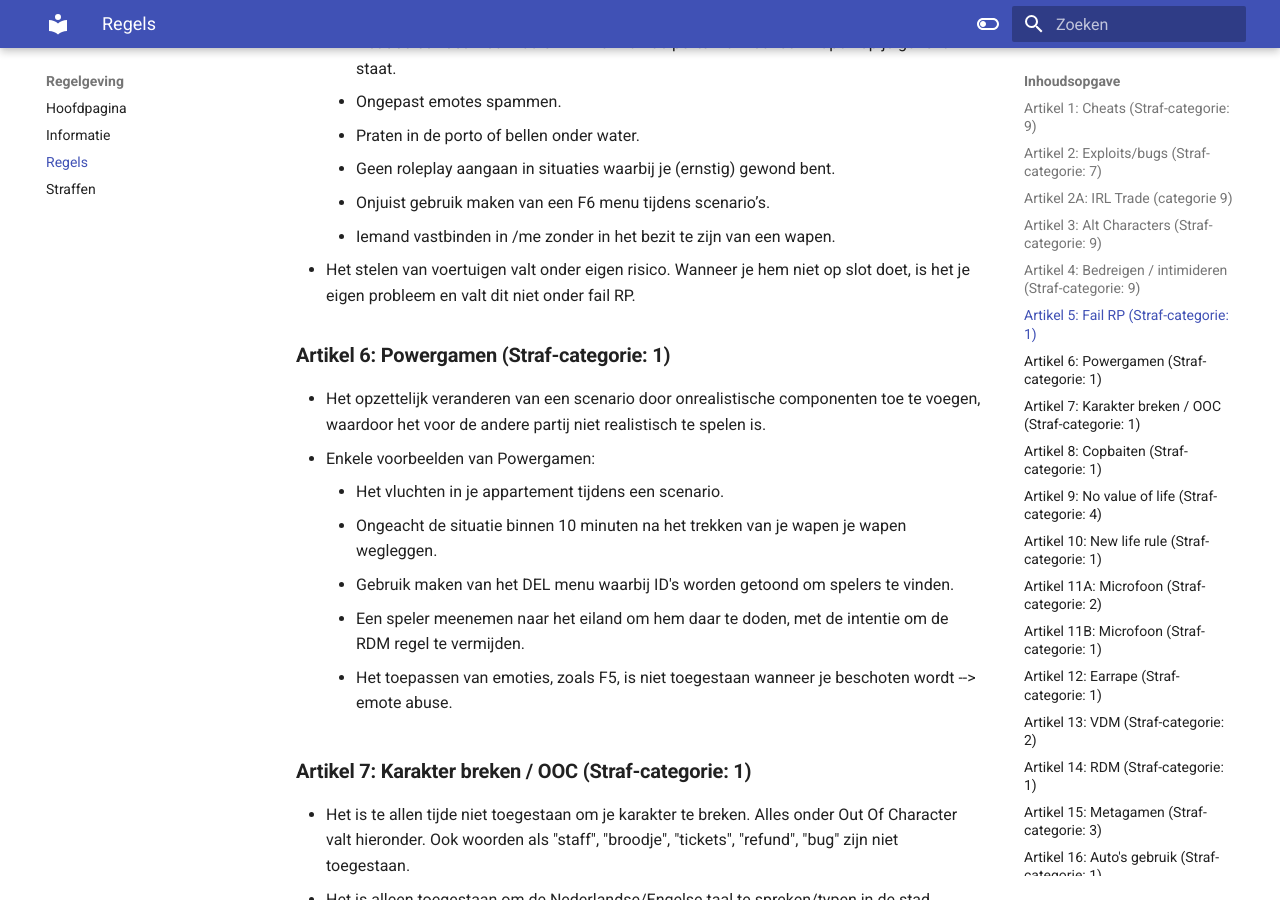
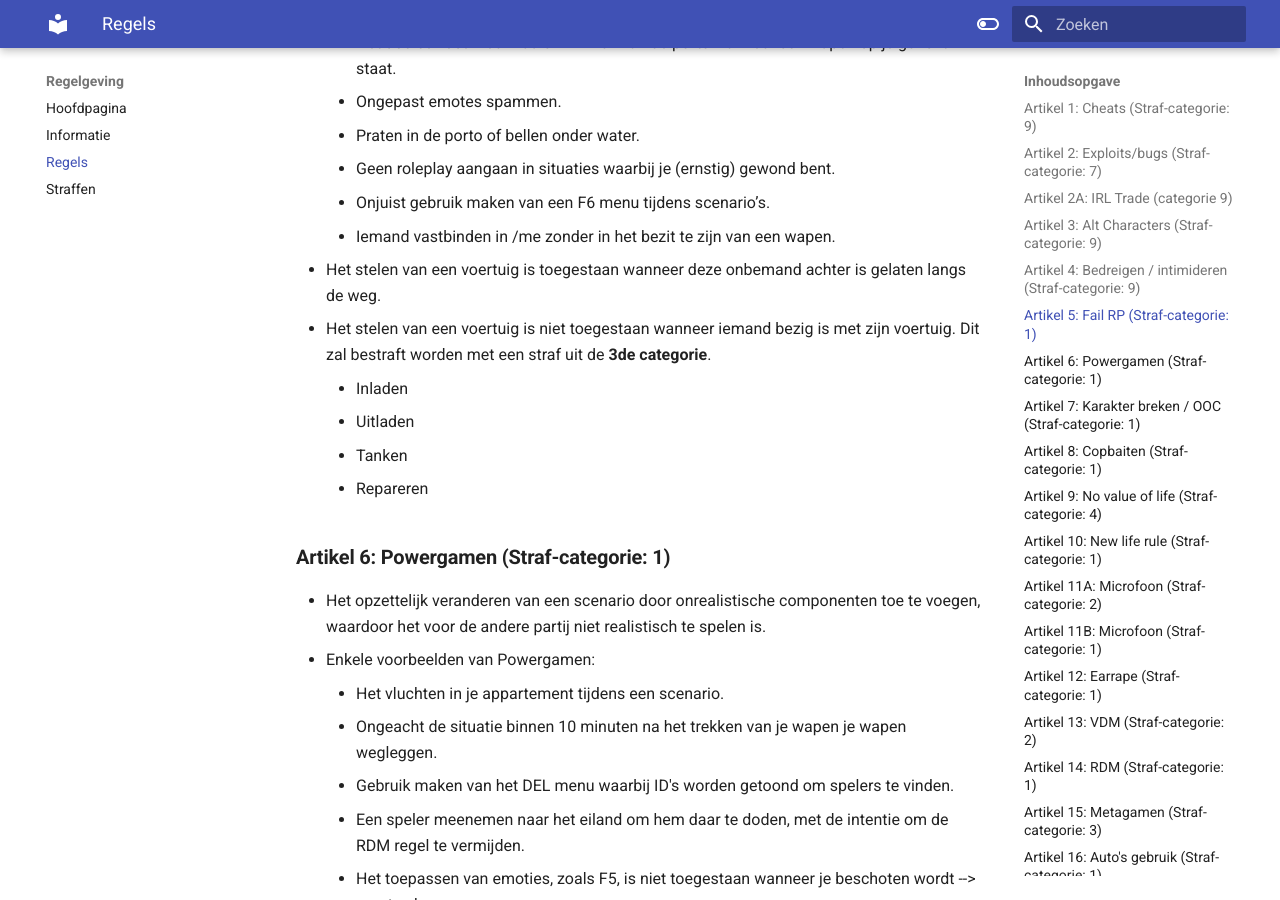
Before and after one commit to ZuiderVeenRP/apv, an MkDocs documentation site: the page built from docs/algemeen.md, in a window 1280 px wide and 900 px high, scrolled down 1475 px. Built offline with MkDocs 1.6.1 and Material for MkDocs 9.7.7, drawn with Linux system fonts in a browser that asks for light colours; comment, search, counter and statistics services are not loaded; some of the changed text lies outside the part shown.

Commit message:
busjes stelen regel toegevoegd. lesauto regel toegevoegd

```diff
--- a/docs/algemeen.md
+++ b/docs/algemeen.md
@@ -36,8 +36,12 @@
       * Geen roleplay aangaan in situaties waarbij je (ernstig) gewond bent.
       * Onjuist gebruik maken van een F6 menu tijdens scenario’s.
       * Iemand vastbinden in /me zonder in het bezit te zijn van een wapen.
-   - Het stelen van voertuigen valt onder eigen risico. Wanneer je hem niet op slot doet, is het je eigen probleem en valt dit niet onder fail RP.
-</br>
+   - Het stelen van een voertuig is toegestaan wanneer deze onbemand achter is gelaten langs de weg.
+   - Het stelen van een voertuig is niet toegestaan wanneer iemand bezig is met zijn voertuig. Dit zal bestraft worden met een straf uit de **3de categorie**.
+     * Inladen
+     * Uitladen
+     * Tanken
+     * Repareren
 
 ### **Artikel 6: Powergamen (Straf-categorie: 1)**
    - Het opzettelijk veranderen van een scenario door onrealistische componenten toe te voegen, waardoor het voor de andere partij niet realistisch te spelen is.
@@ -120,15 +124,13 @@
    - Het pitten boven 130 km/h is niet toegestaan.
    - Een groter klasse voertuig pitten is niet toegestaan, ongeacht de snelheid.
    - Een voertuig mag geen hogere categorie pitten of brake checken.
-   <ol type='1'>
+   <ol>
       <li>Motorvoertuigen</li>
       <li>Sportauto’s en hypercars</li>
-      <li>Personenauto’s, zoals Sedan en Coupes. </li>
+      <li>Personenauto’s, zoals Sedan en Coupes</li>
       <li>SUV’s</li>
-      <li>Bussen en vrachtwagens.</li>
+      <li>Bussen en vrachtwagens</li>
    </ol>
-   </br>
-
    - Brake checken is toegestaan indien dit realistisch blijft. Wanneer jij iemand brake checkt is dit op eigen risico. Het is niet mogelijk om hier een refund voor aan te vragen.
    - Alle voertuigen mogen op zandpaden rijden zonder een limiet, voertuigen in de off-road car dealer mogen volledig off-road. Donateur G-Wagon en Brabus G 500 vallen onder off-road voertuigen.
    - Off-road banden zijn puur cosmetisch en hebben geen effect op de weg.
@@ -136,6 +138,7 @@
    - Het is op geen enkele manier toegestaan om een motor te pitten.
    - Het is toegestaan om je auto te verkopen via twitter.
    - Het achterlaten van auto's, vaartuigen en heli's/vliegtuigen is niet toegestaan en zal worden bestraft met een ingame boete. De ingame boete hangt af van het geldbedrag wat je hebt. Zie [Delfines](./informatie.html#delfines) voor meer informatie.
+   - Het is niet toegestaan om een lesauto te gebruiken voor andere doeleinden.
 
 ### **Artikel 17: GTA style driving (Straf-categorie: 1)**
    - Hieronder wordt verstaan het onrealistisch rijden met je voertuig. Dit is in Zuiderveen verboden.
```
